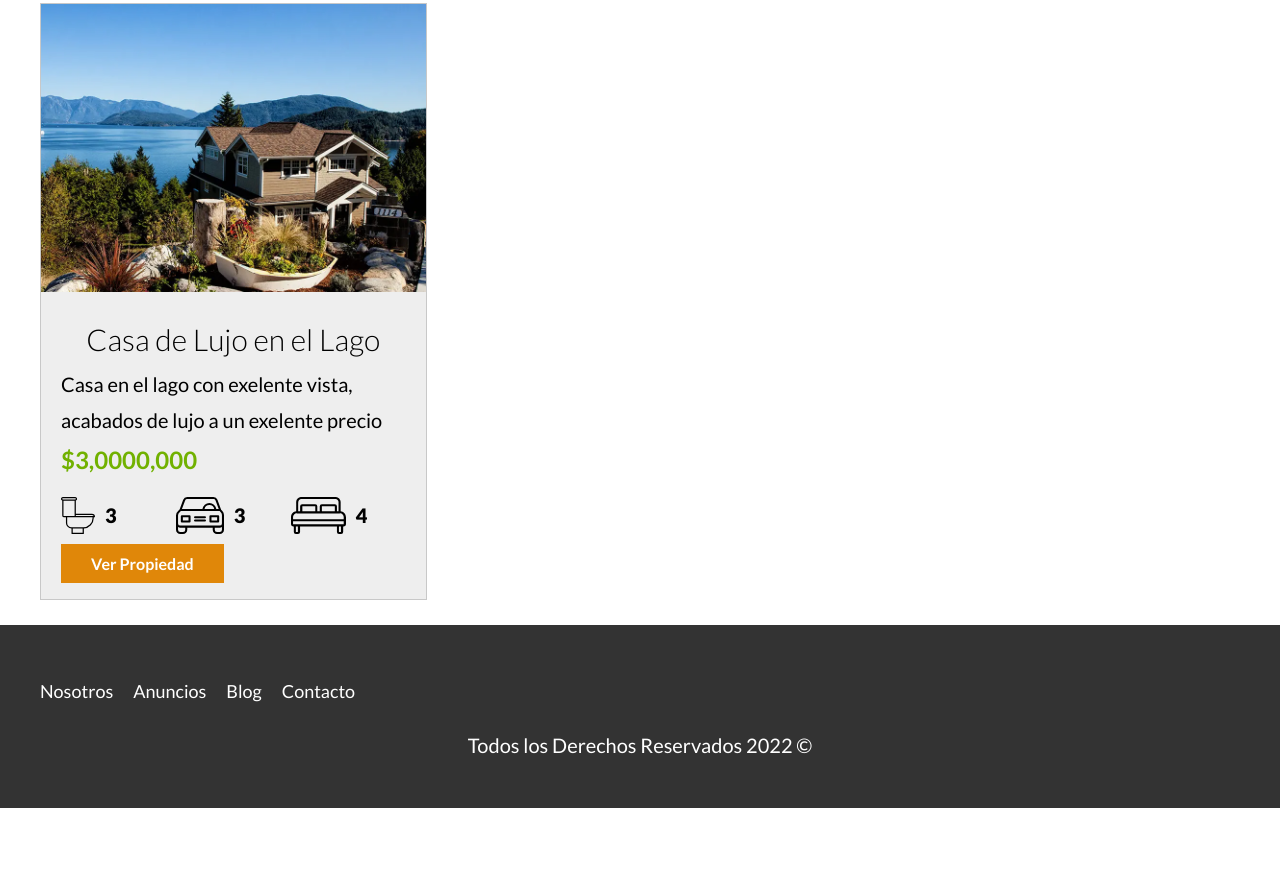
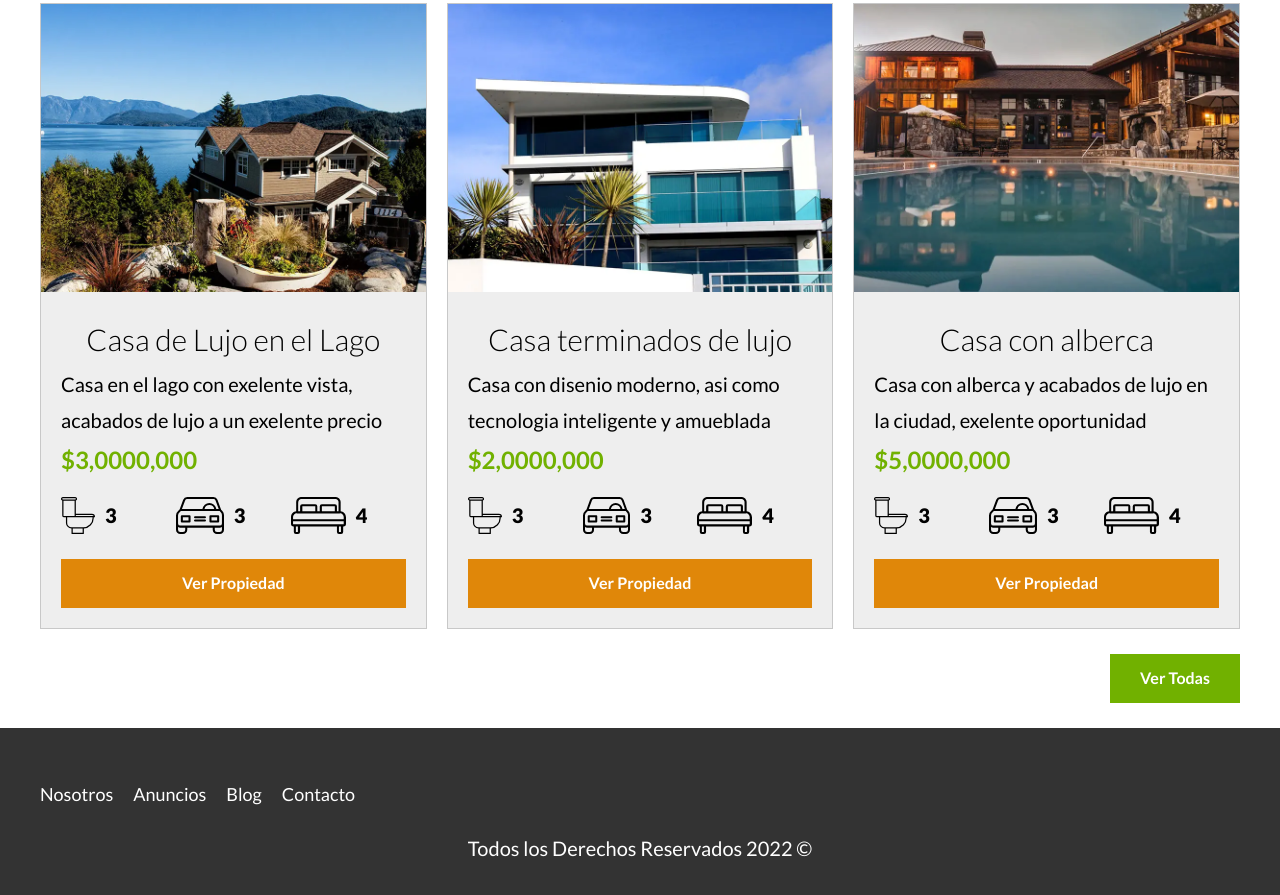
Before and after one commit to AdrianHernandezll/bienesraices_inicio, a website: page index.html in a window 1280 px wide. Shown: the part 1407-2302 px from the top of the page. Before the commit the page ends 2240 px from the top, so only its background shows below. Drawn offline with Linux system fonts and the light colour scheme.

Commit message:
finalizando seccion index

```diff
--- a/index.html
+++ b/index.html
@@ -119,6 +119,104 @@
             </a>
           </div>
         </div>
+
+        <div class="anuncio">
+          <picture>
+            <source srcset="build/img/anuncio2.webp" type="image/webp" />
+            <source srcset="build/img/anuncio2.jpeg" type="image/jpeg" />
+            <img loading="lazy" src="build/img/anuncio2.jpg" alt="anuncio" />
+          </picture>
+          <div class="contenido-anuncio">
+            <h3>Casa terminados de lujo</h3>
+            <p>
+              Casa con disenio moderno, asi como tecnologia inteligente y
+              amueblada
+            </p>
+            <p class="precio">$2,0000,000</p>
+
+            <ul class="iconos-caracteristicas">
+              <li>
+                <img
+                  loading="lazy"
+                  src="build/img/icono_wc.svg"
+                  alt="iconowc"
+                />
+                <p>3</p>
+              </li>
+              <li>
+                <img
+                  loading="lazy"
+                  src="build/img/icono_estacionamiento.svg"
+                  alt="estacionamiento"
+                />
+                <p>3</p>
+              </li>
+              <li>
+                <img
+                  loading="lazy"
+                  src="build/img/icono_dormitorio.svg"
+                  alt="dormitorios"
+                />
+                <p>4</p>
+              </li>
+            </ul>
+
+            <a href="anuncios.html" class="boton boton-amarillo">
+              Ver Propiedad
+            </a>
+          </div>
+        </div>
+
+        <div class="anuncio">
+          <picture>
+            <source srcset="build/img/anuncio3.webp" type="image/webp" />
+            <source srcset="build/img/anuncio3.jpeg" type="image/jpeg" />
+            <img loading="lazy" src="build/img/anuncio3.jpg" alt="anuncio" />
+          </picture>
+          <div class="contenido-anuncio">
+            <h3>Casa con alberca</h3>
+            <p>
+              Casa con alberca y acabados de lujo en la ciudad, exelente
+              oportunidad
+            </p>
+            <p class="precio">$5,0000,000</p>
+
+            <ul class="iconos-caracteristicas">
+              <li>
+                <img
+                  loading="lazy"
+                  src="build/img/icono_wc.svg"
+                  alt="iconowc"
+                />
+                <p>3</p>
+              </li>
+              <li>
+                <img
+                  loading="lazy"
+                  src="build/img/icono_estacionamiento.svg"
+                  alt="estacionamiento"
+                />
+                <p>3</p>
+              </li>
+              <li>
+                <img
+                  loading="lazy"
+                  src="build/img/icono_dormitorio.svg"
+                  alt="dormitorios"
+                />
+                <p>4</p>
+              </li>
+            </ul>
+
+            <a href="anuncios.html" class="boton boton-amarillo">
+              Ver Propiedad
+            </a>
+          </div>
+        </div>
+      </div>
+
+      <div class="alinear-derecha">
+        <a href="anuncios.html" class="boton-verde">Ver Todas</a>
       </div>
     </section>
 
--- a/src/scss/base/_botones.scss
+++ b/src/scss/base/_botones.scss
@@ -1,3 +1,7 @@
 .boton-amarillo{
-    @include boton($amarillo);
+    @include boton($amarillo, block);
 }
+
+.boton-verde{
+    @include boton($verde, inline-block);
+}
--- a/src/scss/base/_mixins.scss
+++ b/src/scss/base/_mixins.scss
@@ -22,7 +22,7 @@
     grid-template-columns: repeat($columnas, 1fr);
 }
 
-@mixin boton($bgColor){
+@mixin boton($bgColor,$display){
     background-color: $bgColor;
     color: $blanco;
     font-weight: $bold;
@@ -30,4 +30,9 @@
     padding: 1rem 3rem;
     text-align: center;
     margin-top: calc($separacion / 2);
+    display: $display;
+
+    &:hover{
+        background-color: darken($bgColor, 5);
+    }
 }
--- a/src/scss/base/_utilidades.scss
+++ b/src/scss/base/_utilidades.scss
@@ -5,3 +5,8 @@
 .contenido-centrado {
     max-width: 800px;
 }
+
+.alinear-derecha{
+    display: flex;
+    justify-content: end;
+}
```
Also changed, not shown: build/css/app.css, 1 other file.
